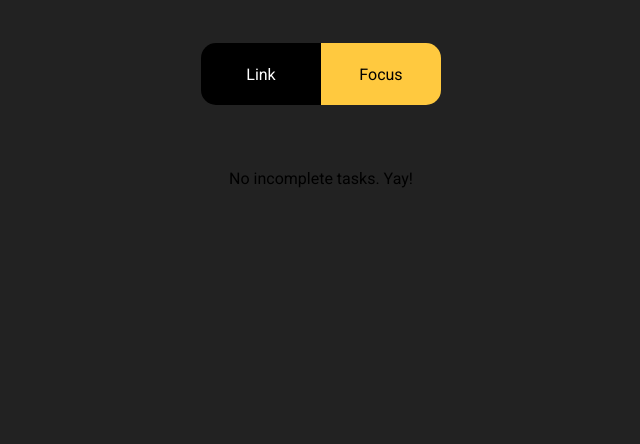
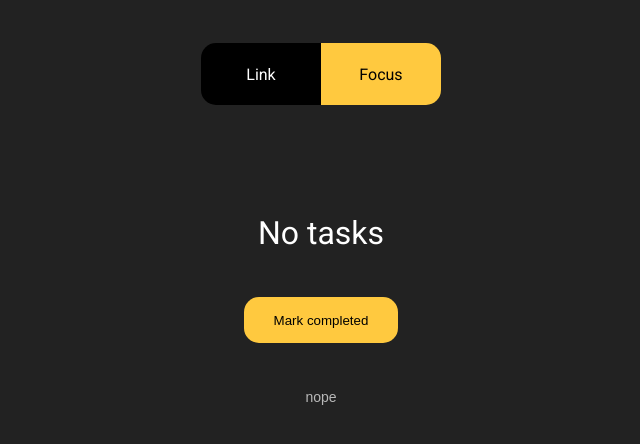
Before and after one commit to hrou0003/todo-tutorial, a React (Create React App) app: page /focus in a window 1280 px wide. Shown: the top 444 px of the page, without its empty margins (319-959 px from the left). Built offline with nearby package versions, Linux system fonts and the light colour scheme.

Commit message:
Add styling to FocusScreen

```diff
--- a/src/App.tsx
+++ b/src/App.tsx
@@ -16,6 +16,7 @@ const Layout = styled.div`
   flex-direction: column;
   padding: 35px;
   margin: auto;
+  min-height: 90;
 `
 
 const Nav = styled.nav`
--- /dev/null
+++ b/src/components/Button.ts
@@ -0,0 +1,14 @@
+import styled from "styled-components";
+import { colors } from "../styles";
+
+const Button = styled.button`
+    border: none;
+    border-radius: 15px;
+    color: black;
+    background: ${colors.primary};
+    height: 46px;
+    padding-left: 30px;
+    padding-right: 30px;
+`
+
+export default Button;
--- a/src/screens/FocusScreen.tsx
+++ b/src/screens/FocusScreen.tsx
@@ -1,4 +1,25 @@
+import styled from "styled-components";
+import Button from "../components/Button";
+import Spacer from "../components/Spacer";
+import TextButton from "../components/TextButton";
 import useTaskStore from "../hooks/use-task-store";
+
+const Container = styled.div`
+  display: flex;
+  flex-direction: column;
+  align-items: center;
+  flex: 1;
+`
+
+const Task = styled.div`
+  align-items: center;
+  flex: 1;
+  display: flex;
+  font-size: 32px;
+  justify-content: center;
+  color: white;
+  padding: 45px;
+`
 
 type Props = {}
 
@@ -8,13 +29,13 @@ const FocusScreen: React.FC<Props> = ({ }) => {
     if (task) updateTaskCompletion(task.id, true);
   }
 
-  return task ? (<div>
-      <div>{task ? task.label : "No tasks"}</div>
-      <button onClick={handleMarkCompleted}>mark completed</button>
-      <button onClick={shuffleFocusedTask}>nope</button>
-    </div>) : (
-      <div>No incomplete tasks. Yay!</div>
-    )
+  return (<Container>
+      <Task>{task ? task.label : "No tasks"}</Task>
+      <Button onClick={handleMarkCompleted}>Mark completed</Button>
+      <Spacer height={45} />
+      <TextButton onClick={shuffleFocusedTask}>nope</TextButton>
+    </Container>)
+
 };
 
 export default FocusScreen;
```
